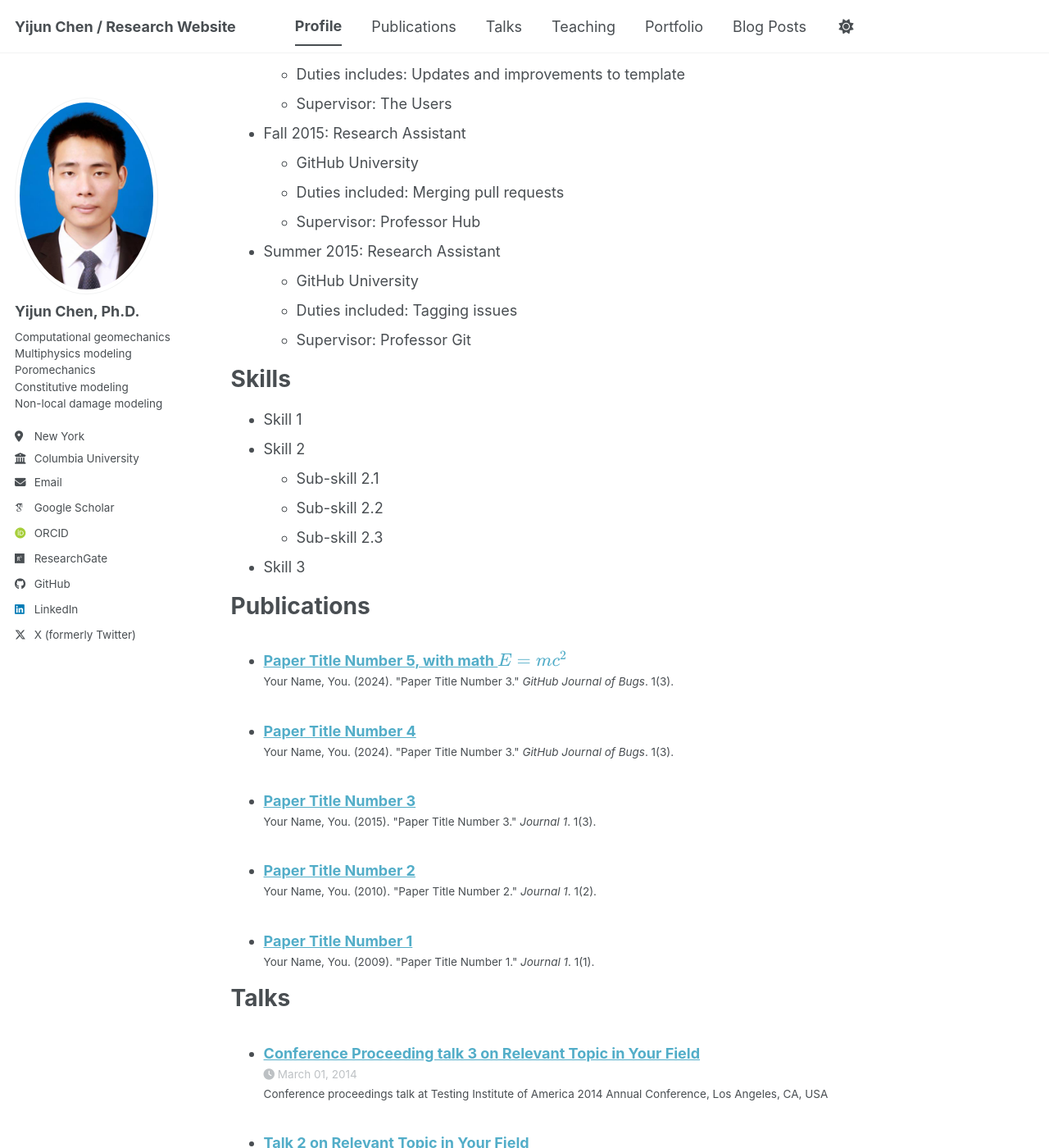
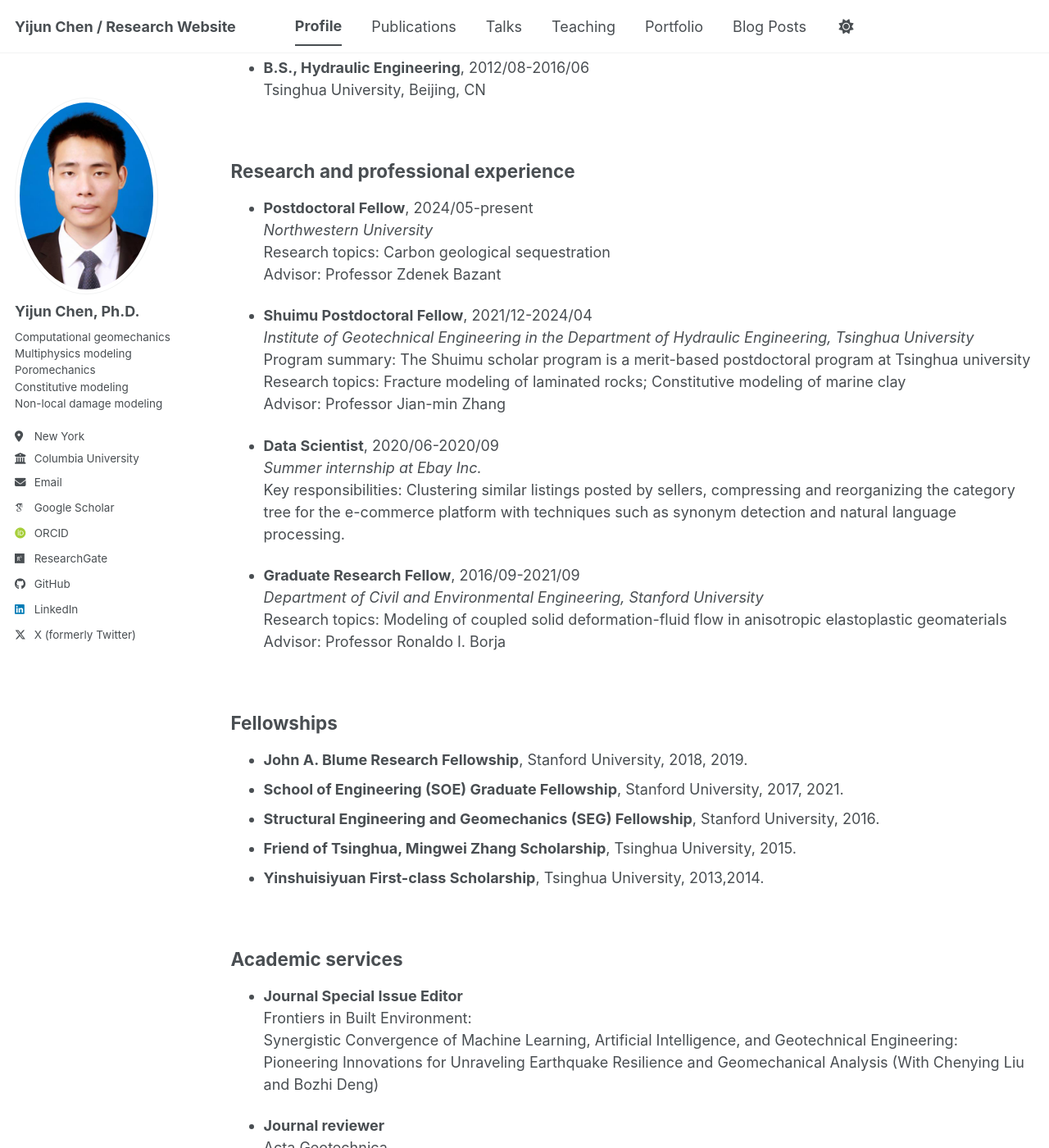
Before and after one commit to chenhhu/chenhhu.github.io, a Jekyll site: the page built from _pages/cv.md, in a window 1280 px wide and 1400 px high, scrolled down 359 px. Shown: the whole window at 82% size. Built offline with Jekyll 4.4.1, drawn with Linux system fonts in a browser that asks for light colours; some web fonts are replaced; a script bundle is joined from its source files by our own code; library files that are not in the unit come from our copies; some of the changed text lies outside the part shown.

Commit message:
Update cv.md

```diff
--- a/_pages/cv.md
+++ b/_pages/cv.md
@@ -9,56 +9,70 @@ redirect_from:
 
 {% include base_path %}
 
-Education
-======
-* Ph.D in Version Control Theory, GitHub University, 2018 (expected)
-* M.S. in Jekyll, GitHub University, 2014
-* B.S. in GitHub, GitHub University, 2012
+## Education
+* <b>Ph.D., Civil and Environmental Engineering</b>, 2018/06-2021/09
+  Stanford University, CA, US
+  Advisor: Professor Ronaldo I. Borja
+  Dissertation: "<i>On the Poromechanics of Anisotropic Elastoplastic Geomaterials with Compressible Grains</i>"
 
-Work experience
-======
-* Spring 2024: Academic Pages Collaborator
-  * GitHub University
-  * Duties includes: Updates and improvements to template
-  * Supervisor: The Users
+* <b>M.S., Civil and Environmental Engineering</b>, 2016/09-2018/06
+  Stanford University, CA, US
 
-* Fall 2015: Research Assistant
-  * GitHub University
-  * Duties included: Merging pull requests
-  * Supervisor: Professor Hub
+* <b>B.S., Hydraulic Engineering</b>, 2012/08-2016/06
+  Tsinghua University, Beijing, CN
+<br>
 
-* Summer 2015: Research Assistant
-  * GitHub University
-  * Duties included: Tagging issues
-  * Supervisor: Professor Git
+## Research and professional experience
+* <b>Postdoctoral Fellow</b>, 2024/05-present
+  <i>Northwestern University</i>
+  Research topics: Carbon geological sequestration
+  Advisor: Professor Zdenek Bazant
 
-Skills
-======
-* Skill 1
-* Skill 2
-  * Sub-skill 2.1
-  * Sub-skill 2.2
-  * Sub-skill 2.3
-* Skill 3
+* <b>Shuimu Postdoctoral Fellow</b>, 2021/12-2024/04
+  <i>Institute of Geotechnical Engineering in the Department of Hydraulic Engineering, Tsinghua University</i>
+  Program summary: The Shuimu scholar program is a merit-based postdoctoral program at Tsinghua university
+  Research topics: Fracture modeling of laminated rocks; Constitutive modeling of marine clay
+  Advisor: Professor Jian-min Zhang
 
-Publications
-======
-  <ul>{% for post in site.publications reversed %}
-    {% include archive-single-cv.html %}
-  {% endfor %}</ul>
+* <b>Data Scientist</b>, 2020/06-2020/09
+  <i>Summer internship at Ebay Inc.</i>
+  Key responsibilities: Clustering similar listings posted by sellers, compressing and reorganizing the category tree for the e-commerce platform with techniques such as synonym detection and natural language processing.
 
-Talks
-======
-  <ul>{% for post in site.talks reversed %}
-    {% include archive-single-talk-cv.html  %}
-  {% endfor %}</ul>
+* <b>Graduate Research Fellow</b>, 2016/09-2021/09
+  <i>Department of Civil and Environmental Engineering, Stanford University</i>
+  Research topics: Modeling of coupled solid deformation-fluid flow in anisotropic elastoplastic geomaterials
+  Advisor: Professor Ronaldo I. Borja
+<br>
 
-Teaching
-======
-  <ul>{% for post in site.teaching reversed %}
-    {% include archive-single-cv.html %}
-  {% endfor %}</ul>
+## Fellowships
+* <b>John A. Blume Research Fellowship</b>, Stanford University, 2018, 2019.
+* <b>School of Engineering (SOE) Graduate Fellowship</b>, Stanford University, 2017, 2021.
+* <b>Structural Engineering and Geomechanics (SEG) Fellowship</b>, Stanford University, 2016.
+* <b>Friend of Tsinghua, Mingwei Zhang Scholarship</b>, Tsinghua University, 2015.
+* <b>Yinshuisiyuan First-class Scholarship</b>, Tsinghua University, 2013,2014.
+<br>
 
-Service and leadership
-======
-* Currently signed in to 43 different slack teams
+## Academic services
+* <b>Journal Special Issue Editor</b>
+  Frontiers in Built Environment:
+  Synergistic Convergence of Machine Learning, Artificial Intelligence, and Geotechnical Engineering: Pioneering Innovations for Unraveling Earthquake Resilience and Geomechanical Analysis (With Chenying Liu and Bozhi Deng)
+
+* <b>Journal reviewer</b>
+  Acta Geotechnica
+  Computational Mechanics
+  Computers and Geotechnics
+  Continuum Mechanics and Thermodynamics
+  Géotechnique
+  International Journal for Numerical and Analytical Methods in Geomechanics
+  International Journal for Numerical Methods in Engineering
+  International Journal for Multiscale Computational Engineering
+  Journal of Elasticity
+  KSCE Journal of Civil Engineering
+  Rock Mechanics and Rock Engineering
+  Water Resource Research
+<br>
+
+## Honors and awards
+* <b>Winner of eBay’s university machine learning competition</b>, 2019.
+* <b>Excellent graduates of Tsinghua University (top 10%)</b>, 2016.
+* <b>Excellent thesis for the bachelor’s study at Tsinghua University</b>, 2016.
```
